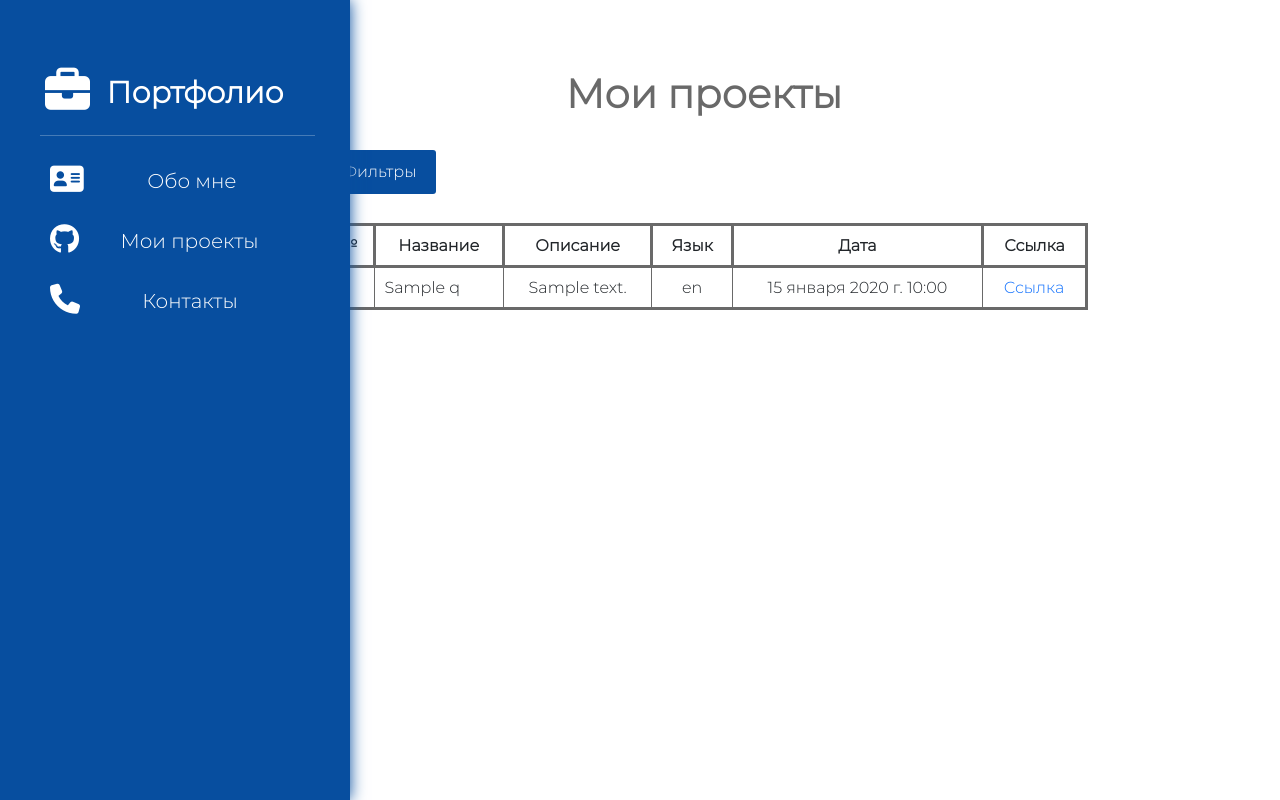
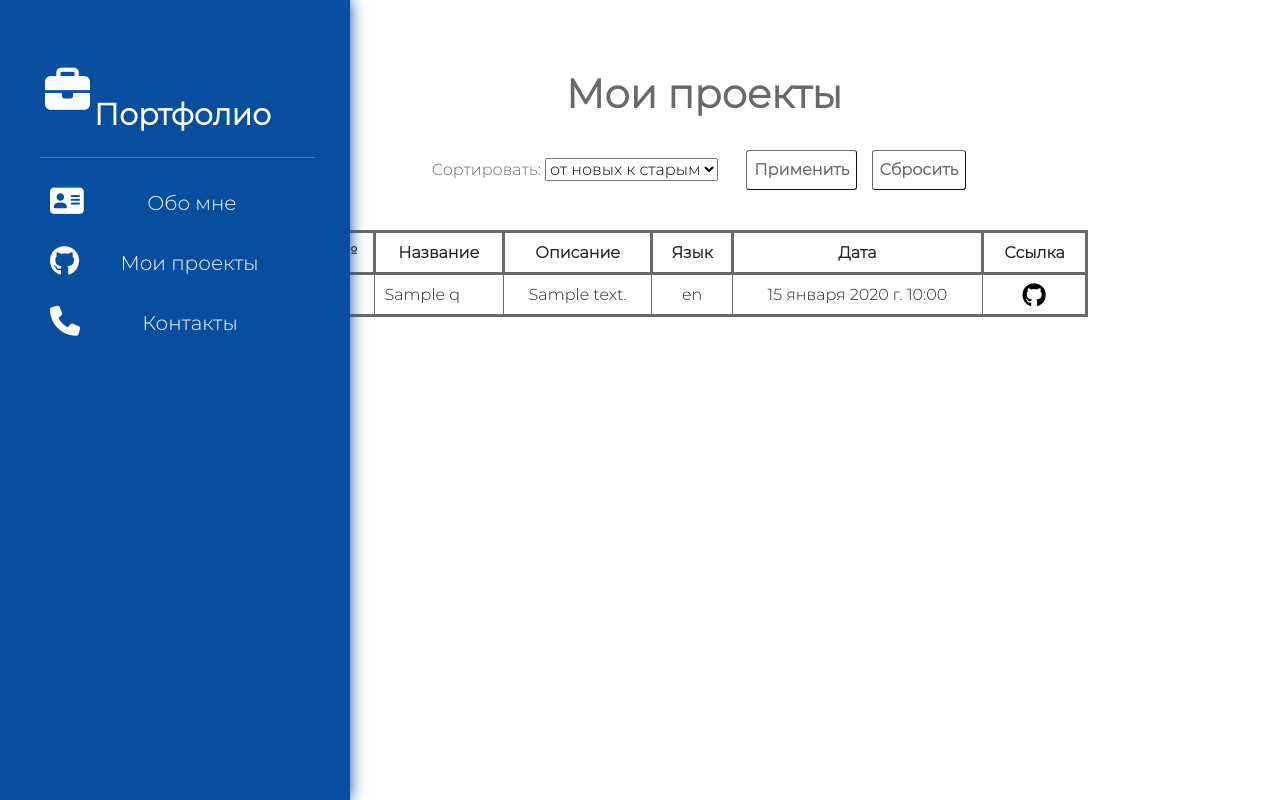
Before and after one commit to beplop/Portfolio, a Django app: template portfolio/list/templates/list/index.html in a window 1280 px wide. Run offline with Django 4.2, Linux system fonts and the light colour scheme; the template is opened without the code that fills it: most values are stand-ins (such as "Sample title", 1, 10 or a date in 2020); some libraries are stand-ins or nearby versions.

Commit message:
Обновил стили фильтров и кнопок

```diff
--- a/portfolio/list/templates/list/index.html
+++ b/portfolio/list/templates/list/index.html
@@ -6,23 +6,21 @@
     <div class="features">
         <h1>Мои проекты</h1>
         <br>
-        <input type="checkbox" id="filter-toggle">
-        <label for="filter-toggle" class="filter-open-button">Фильтры</label>
         <div class="filter">
             <form method="get" class="filter-form">
                 <div class="filter-order">
                 <label for="sort_select">Сортировать:</label>
                 <select name="order" id="sort_select">
-                    <option value="desc" {% if order_direction == "desc" %}selected{% endif %}>↑</option>
-                    <option value="asc" {% if order_direction == "asc" %}selected{% endif %}>↓</option>
+                    <option value="desc" {% if order_direction == "desc" %}selected{% endif %}>от новых к старым</option>
+                    <option value="asc" {% if order_direction == "asc" %}selected{% endif %}>от старых к новым</option>
                 </select>
                 </div>
                 <div class="filter-date">
                     {{ filter.form.label_tag }}
                     {{ filter.form }}
                 </div>
-                <button type="submit" class="filter-button">Применить</button>
-                <button type="reset" class="filter-button"><a class="text-dark text-sm mb-1" href="{% url 'list_git' %}">Сбросить</a></button>
+                <button type="submit" class="filter-button-apply">Применить</button>
+                <button type="reset" class="filter-button-clear"><a href="{% url 'list_git' %}">Сбросить</a></button>
             </form>
         </div>
         <br>
@@ -43,7 +41,7 @@
                         <td class="{% cycle 'odd_td' 'even_td' %}">{{ el.descript }}</td>
                         <td class="{% cycle 'odd_td' 'even_td' %}">{{ el.language }}</td>
                         <td class="{% cycle 'odd_td' 'even_td' %}">{{ el.date|date:"d.m.Y" }}</td>
-                        <td class="{% cycle 'odd_td' 'even_td' %}"><a href="{{ el.url }}">Ссылка</a></td>
+                        <td class="{% cycle 'odd_td' 'even_td' %}"><a href="{{ el.url }}"><i class="fa-brands fa-github fa-xl st"></i></a></td>
                     </tr>
                 {% endfor %}
             {% else %}
@@ -54,7 +52,7 @@
                         <td>{{ el.descript }}</td>
                         <td>{{ el.language }}</td>
                         <td>{{ el.date }}</td>
-                        <td><a href="{{ el.url }}">Ссылка</a></td>
+                        <td><a href="{{ el.url }}"><i class="fa-brands fa-github fa-xl st"></i></a></td>
                     </tr>
                 {% endfor %}
             {% endif %}
--- a/portfolio/main/static/main/css/main.css
+++ b/portfolio/main/static/main/css/main.css
@@ -23,10 +23,22 @@ aside {
     z-index: 10;
 }
 
-i {
+.item i {
     float: left;
     padding-top: 12px;
     color: white;
+}
+
+.even_td i {
+    color: white;
+}
+
+.odd_td i {
+    color: black;
+}
+
+a i {
+    color: black;
 }
 
 .item_head i {
@@ -101,8 +113,9 @@ button {
     transition: ease-in-out 0.7s;
 }
 
-.filter-button {
+.filter-button-apply, .filter-button-clear {
     background: white;
+    margin-right: 10px;
     border-color: dimgrey;
     border-width: 1px;
     padding: 7px;
@@ -111,6 +124,22 @@ button {
     border-radius: 3px;
     font-size: 16px;
     transition: ease-in-out 0.7s;
+}
+
+.filter-button-clear a {
+    color: dimgrey;
+}
+
+.filter-button-apply:hover {
+    transition: transform .5s ease;
+    transform: scale(1.05);
+    background: #b5fcb5;
+}
+
+.filter-button-clear:hover {
+    transition: transform .5s ease;
+    transform: scale(1.05);
+    background: #FFB6C1;
 }
 
 button:hover {
@@ -138,7 +167,6 @@ main .features h1 {
 }
 
 table {
-    margin-top: 60px;
     width: 100%;
     border-collapse: collapse;
     border: 3px solid dimgrey;
@@ -174,95 +202,14 @@ td {
     border: 1px solid ghostwhite;
 }
 
-/*.filter {*/
-/*    float: left;*/
-/*    width: 50px;*/
-/*    color: white;*/
-/*    transition: ease-in-out 0.7s;*/
-/*    overflow: hidden;*/
-/*    z-index: 10;*/
-/*}*/
-
-/*.filter:hover {*/
-/*    width: 350px;*/
-/*}*/
-
-/*.filter-order {*/
-/*    position: relative;*/
-/*}*/
-
-.filter-open-button {
-    /*display: inline-block;*/
-    background-color: #074e9f;
-    position: absolute;
-    left: 25.2%;
-    /*top: 15%;*/
-    /*position: fixed;*/
-    padding: 10px 20px;
-    cursor: pointer;
-    border-color: black;
-    border-width: 5px;
-    color: white;
-    border-radius: 3px;
-    font-size: 16px;
-    transition: ease-in-out 0.7s;
-    /*display: inline-block; !* Добавьте эту строку для отображения на одной линии *!*/
-    vertical-align: middle; /* Добавьте эту строку для вертикального выравнивания */
-    /*horiz-align: left;*/
-    /*margin-right: 10px; !* Добавьте эту строку для отступа между кнопкой и фильтром *!*/
-    /*position: relative;*/
-}
-
-.filter-open-button:hover {
-    transition: transform .5s ease;
-    transform: scale(1.05);
-    display: inline-block;
-}
-
-.filter {
-    overflow: hidden;
-    width: 0px;
-    height: 50px;
-    transition: width 0.5s ease-in;
-    float: left;
-    /*padding-left: 150px;*/
-    /*display: inline-block;*/
-    /*vertical-align: middle;*/
-    /*white-space: nowrap;*/
-    /*position: absolute;*/
-    /*background-color: #f9f9f9;*/
-    /*padding: 10px;*/
-    /*box-shadow: 0px 8px 16px 0px rgba(0, 0, 0, 0.2);*/
-}
-
-#filter-toggle {
-    opacity: 0;
-    pointer-events: none;
-    /*horiz-align: left;*/
-}
-
-#filter-toggle:checked + .filter-open-button + .filter {
-    display: inline-block;
-    width: 1000px;
-}
-
-#filter-toggle:checked > .filter {
-    padding-bottom: 20px;
-}
-
 .filter-order {
     display: inline-block;
-    vertical-align: middle;
+    margin-right: 10px;
 }
 
 .filter-date {
     display: inline-block;
-    vertical-align: middle;
-}
-
-.filter-form {
-    display: inline-block;
-    vertical-align: middle;
+    margin-right: 10px;
 }
 
 h1 {
```
